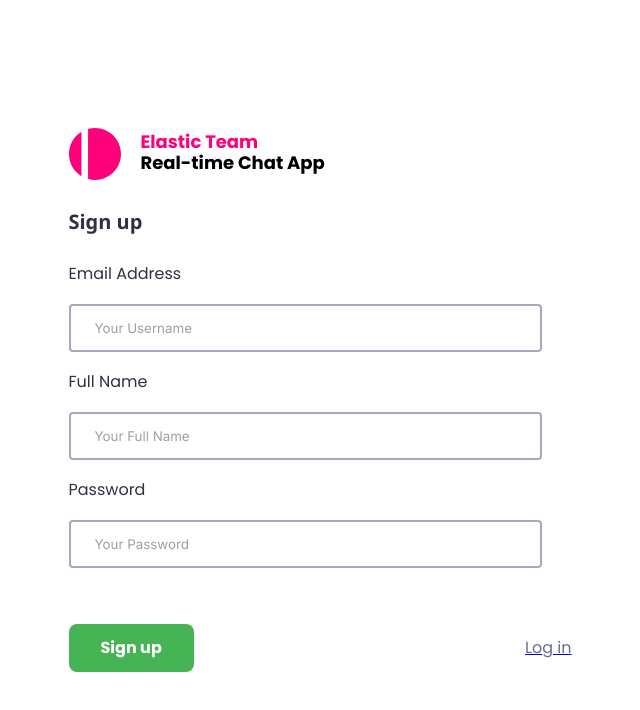
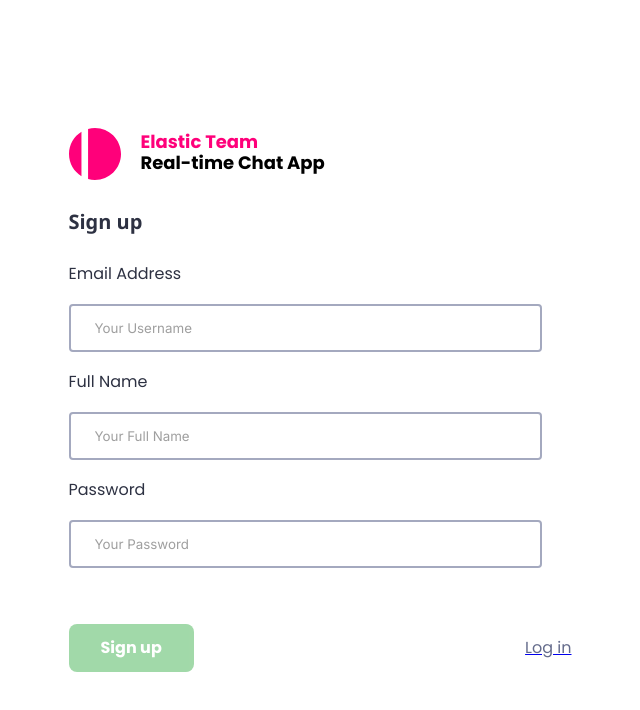
Before and after one commit to GiovanniCaiazzo01/Elastic-Team-OpenAI---Powered-Text-Generator-Challenge, a React (Vite) app in the folder client/: page /register in a window 1280 px wide. Shown: the top 710 px of the page, without its empty margins (320-960 px from the left). Built offline with nearby package versions, Linux system fonts and the light colour scheme; no server answers.

Commit message:
chore: now Button have disabled prop

```diff
--- a/client/src/layouts/Button/index.jsx
+++ b/client/src/layouts/Button/index.jsx
@@ -15,8 +15,11 @@ const Button = ({
   marginRight,
   marginTop,
   marginBottom,
+  disabled,
+  onClick,
   children,
 }) => {
+  console.log(disabled);
   return (
     <StyledButton
       color={color}
@@ -32,6 +35,8 @@ const Button = ({
       marginRight={marginRight}
       marginTop={marginTop}
       marginBottom={marginBottom}
+      disabled={disabled}
+      onClick={(e) => onClick(e)}
     >
       {children}
     </StyledButton>
@@ -54,5 +59,7 @@ Button.propTypes = {
   marginRight: PropTypes.number,
   marginTop: PropTypes.number,
   marginBottom: PropTypes.number,
+  onClick: PropTypes.func,
+  disabled: PropTypes.bool,
   children: PropTypes.node.isRequired,
 };
--- a/client/src/layouts/Button/style.jsx
+++ b/client/src/layouts/Button/style.jsx
@@ -2,6 +2,11 @@ import styled from "styled-components";
 
 export const StyledButton = styled.button`
   cursor: pointer;
+  ${(props) =>
+    props.disabled &&
+    `
+  opacity: 50%;
+  pointer-events: none;`}
   // PADDING SECTION
   ${(props) =>
     props.padding && `padding: ${props.theme.sizes.px[props.padding]};`}
--- a/client/src/pages/Register/index.jsx
+++ b/client/src/pages/Register/index.jsx
@@ -1,6 +1,22 @@
+import { useState } from "react";
 import { LogoWithText } from "../../components";
 import { Button, Container, Flex, Input, Text, Link } from "../../layouts";
+import HTTPClient from "../../api/HTTPClient";
+
 const Register = () => {
+  const [userCredentials, setUserCredentials] = useState({
+    fullName: "",
+    email: "",
+    password: "",
+  });
+
+  const onUserInput = (e) => {
+    return setUserCredentials((prev) => ({ ...prev, [e.name]: e.value }));
+  };
+
+  const onSubmit = async () => {
+    return await HTTPClient.post("users/register", undefined, userCredentials);
+  };
   return (
     <Container padding={4} width={503} maxWidth={503}>
       <Flex flexDirection="column">
@@ -39,6 +55,7 @@ const Register = () => {
           type="email"
           name="email"
           placeholder="Your Username"
+          onChange={(e) => onUserInput(e.target)}
         />
         <Text
           fontFamily="main"
@@ -58,8 +75,9 @@ const Register = () => {
           color="linearBlack"
           marginBottom={7}
           type="text"
-          name="name"
+          name="fullName"
           placeholder="Your Full Name"
+          onChange={(e) => onUserInput(e.target)}
         />
         <Text
           fontFamily="main"
@@ -81,6 +99,7 @@ const Register = () => {
           type="password"
           name="password"
           placeholder="Your Password"
+          onChange={(e) => onUserInput(e.target)}
         />
         <Flex fullWidth justifyContent={3} marginTop={19} alignItems={1}>
           <Button
@@ -90,6 +109,14 @@ const Register = () => {
             paddingTop={3}
             paddingBottom={3}
             borderRadius={3}
+            disabled={
+              userCredentials.fullName &&
+              userCredentials.email &&
+              userCredentials.password
+                ? false
+                : true
+            }
+            onClick={() => onSubmit()}
           >
             <Text
               color="white"
```
